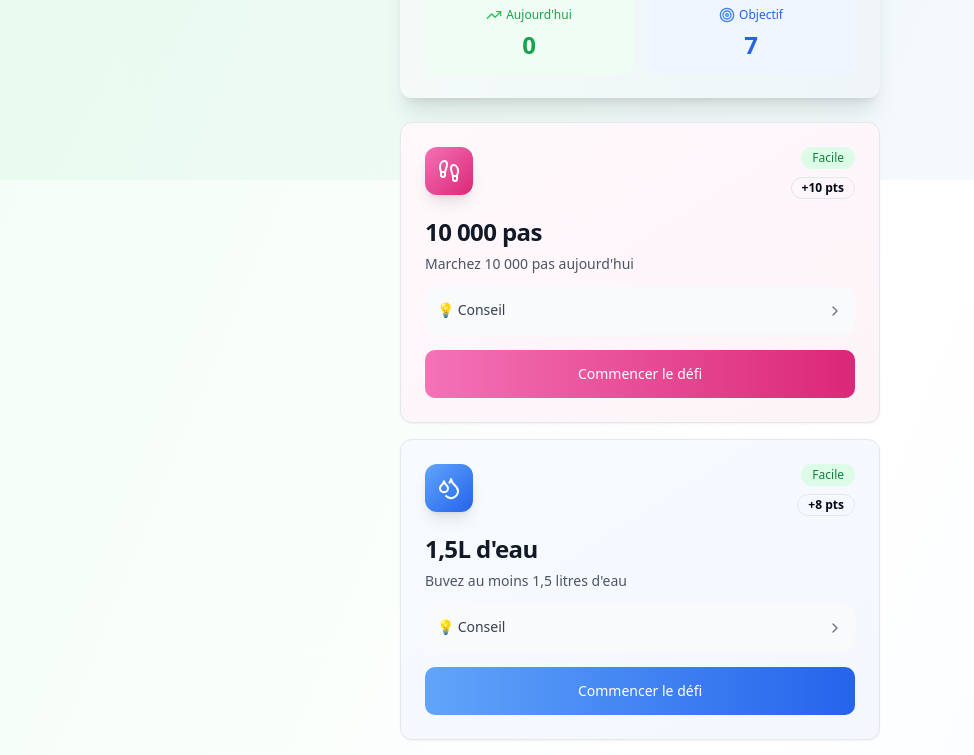
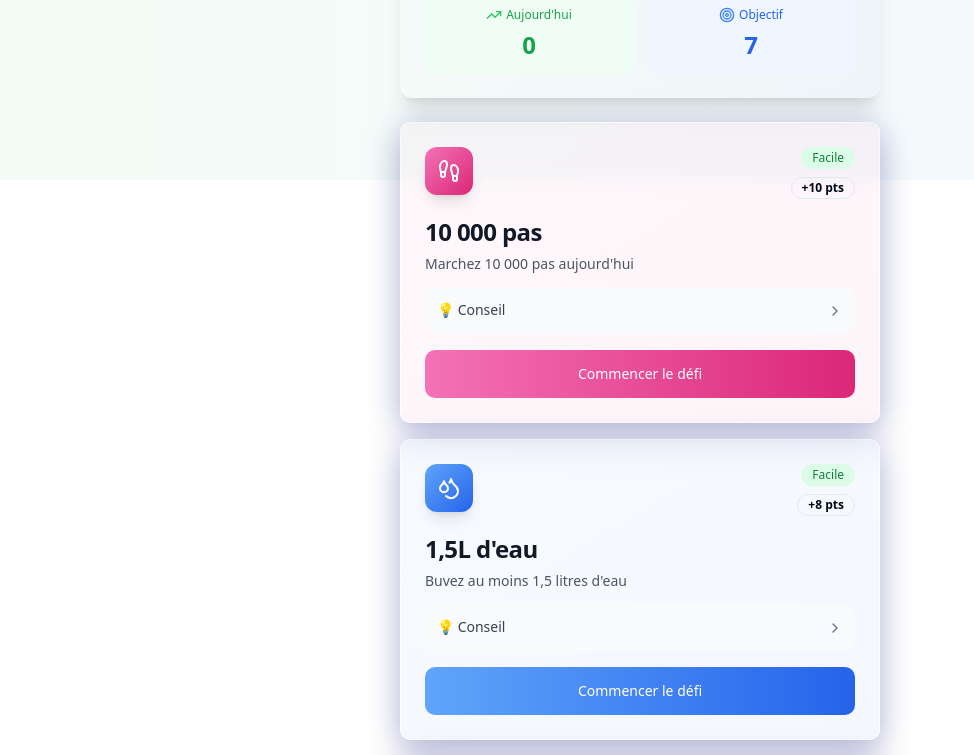
Before and after one commit to FLOnocode/weekly-wellbeing-wins, a React (Vite) app: page / in a window 1280 px wide. Shown: the part 620-1375 px from the top of the page, without its empty margins (0-974 px from the left). Built offline with nearby package versions, Linux system fonts and the light colour scheme.

Commit message:
Apply glassmorphism and UI adjustments
Apply glassmorphism effect to challenge cards, set white background for the main page, and move the checkmark to the title.

```diff
--- a/src/components/MobileChallengeCard.tsx
+++ b/src/components/MobileChallengeCard.tsx
@@ -1,3 +1,4 @@
+
 import { Card, CardContent, CardDescription, CardHeader, CardTitle } from "@/components/ui/card";
 import { Button } from "@/components/ui/button";
 import { Badge } from "@/components/ui/badge";
@@ -47,23 +48,16 @@ export const MobileChallengeCard = ({ challenge, isCompleted, onToggle }: Mobile
 
   return (
     <Card className={cn(
-      "relative overflow-hidden transition-all duration-300 active:scale-[0.98] touch-manipulation",
+      "relative overflow-hidden transition-all duration-300 active:scale-[0.98] touch-manipulation glassmorphism",
       isCompleted
-        ? "ring-2 ring-wellness-400 bg-wellness-50/50 shadow-lg"
-        : "hover:shadow-xl border-gray-200 active:shadow-lg"
+        ? "ring-2 ring-wellness-400 shadow-lg"
+        : "hover:shadow-xl active:shadow-lg"
     )}>
       {/* Background gradient overlay */}
       <div className={cn(
         "absolute inset-0 bg-gradient-to-br opacity-5 transition-opacity",
         colorClasses[challenge.color as keyof typeof colorClasses]
       )} />
-
-      {/* Completion indicator */}
-      {isCompleted && (
-        <div className="absolute top-3 right-3 h-8 w-8 bg-wellness-500 rounded-full flex items-center justify-center animate-scale-in shadow-lg">
-          <Check className="h-5 w-5 text-white" />
-        </div>
-      )}
 
       <CardHeader className="relative pb-3">
         <div className="flex items-start justify-between mb-3">
@@ -86,9 +80,17 @@ export const MobileChallengeCard = ({ challenge, isCompleted, onToggle }: Mobile
           </div>
         </div>
 
-        <CardTitle className="text-heading-4 font-semibold text-gray-900 leading-tight">
-          {challenge.title}
-        </CardTitle>
+        <div className="flex items-center gap-3">
+          <CardTitle className="text-heading-4 font-semibold text-gray-900 leading-tight flex-1">
+            {challenge.title}
+          </CardTitle>
+          {isCompleted && (
+            <div className="h-6 w-6 bg-wellness-500 rounded-full flex items-center justify-center animate-scale-in shadow-lg">
+              <Check className="h-4 w-4 text-white" />
+            </div>
+          )}
+        </div>
+
         <CardDescription className="text-body text-gray-600 leading-relaxed">
           {challenge.description}
         </CardDescription>
--- a/src/index.css
+++ b/src/index.css
@@ -124,6 +124,15 @@
     @apply backdrop-blur-md bg-white/10 border border-white/20;
   }
 
+  .glassmorphism {
+    background: rgba(255, 255, 255, 0.05);
+    box-shadow: 0 8px 32px 0 rgba(31, 38, 135, 0.37);
+    backdrop-filter: blur(10.5px);
+    -webkit-backdrop-filter: blur(10.5px);
+    border-radius: 10px;
+    border: 1px solid rgba(255, 255, 255, 0.18);
+  }
+
   /* Nouvelles classes pour mobile */
   .mobile-touch {
     @apply active:scale-95 transition-transform duration-150;
--- a/src/pages/Index.tsx
+++ b/src/pages/Index.tsx
@@ -108,7 +108,7 @@ const Index = () => {
     .reduce((sum, challenge) => sum + challenge.points, 0);
 
   return (
-    <div className="min-h-screen bg-gradient-to-br from-wellness-50 via-white to-motivation-50">
+    <div className="min-h-screen bg-white">
       {/* Header mobile fixe */}
       <MobileHeader
         totalPoints={totalPoints}
```
